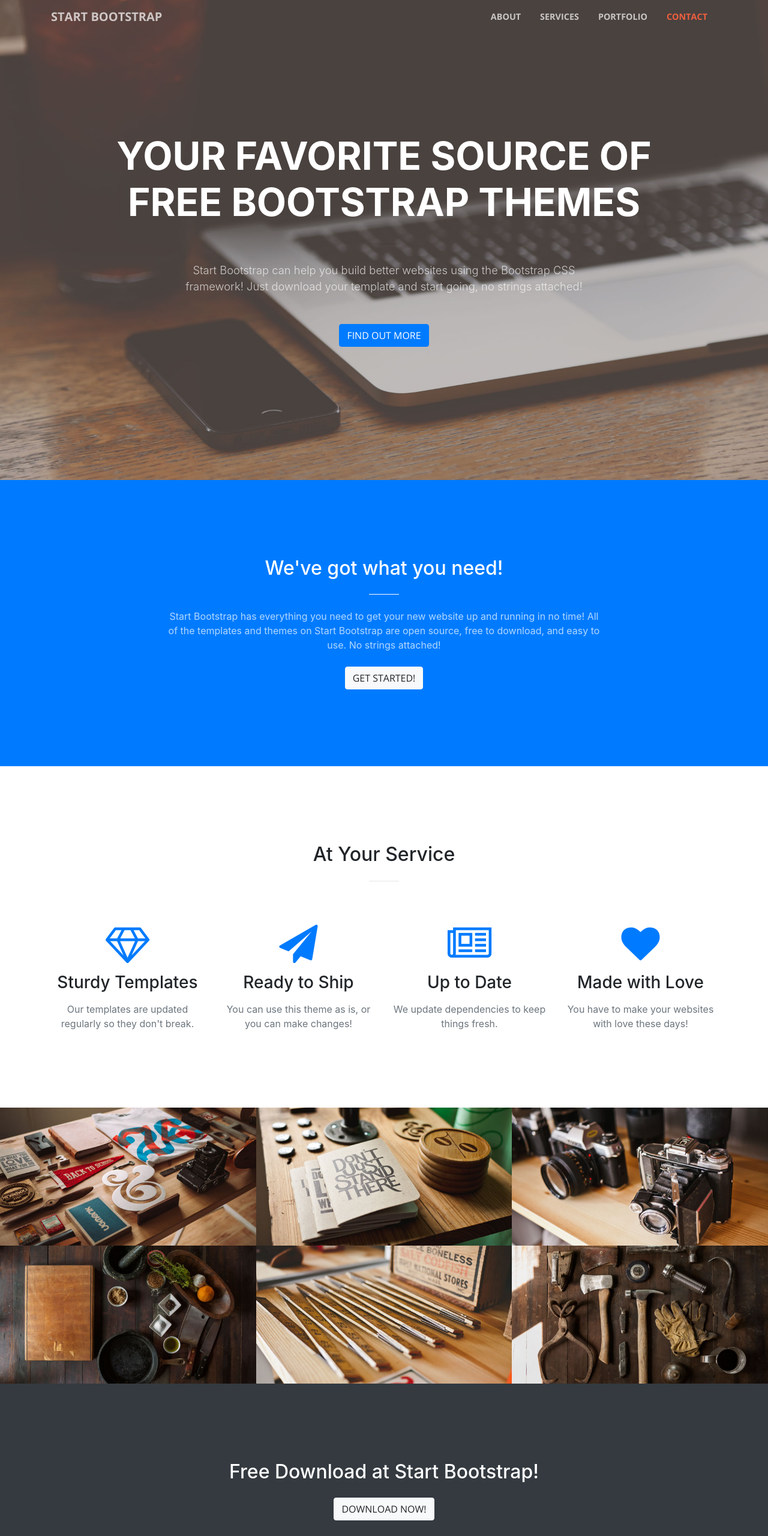
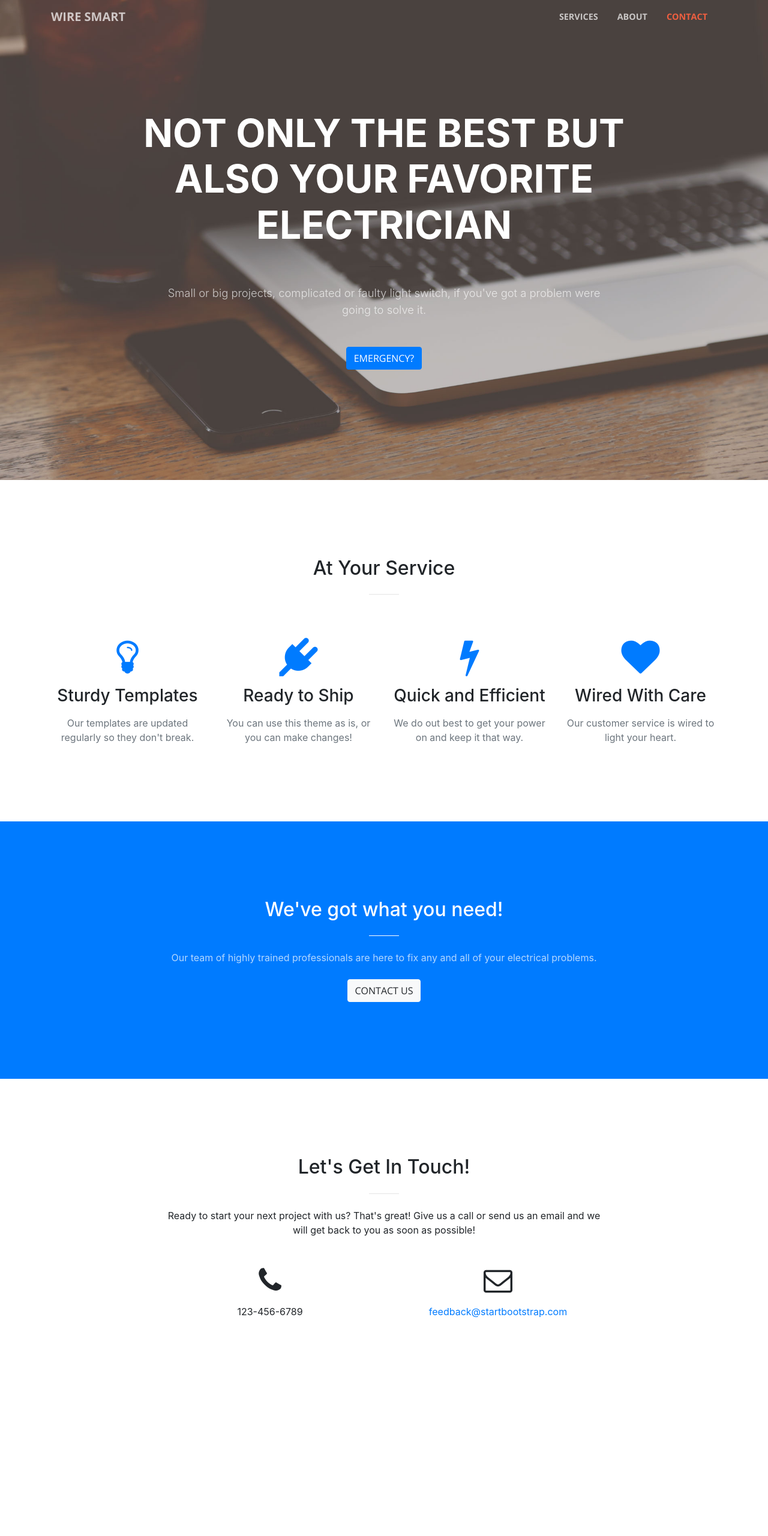
Before and after one commit to Andrewearls/wire-smart, a website with bundled scripts: page index.html in a window 1280 px wide. Shown: the top 2560 px of the page at 60% size. After the commit the page ends 2342 px from the top, so only its background shows below. Built offline with nearby package versions, Linux system fonts and the light colour scheme.

Commit message:
added content

```diff
--- a/index.html
+++ b/index.html
@@ -8,7 +8,7 @@
     <meta name="description" content="">
     <meta name="author" content="">
 
-    <title>Creative - Start Bootstrap Theme</title>
+    <title>Wire Smart</title>
 
     <!-- Bootstrap core CSS -->
     <link href="vendor/bootstrap/css/bootstrap.min.css" rel="stylesheet">
@@ -31,20 +31,17 @@
     <!-- Navigation -->
     <nav class="navbar navbar-expand-lg navbar-light fixed-top" id="mainNav">
       <div class="container">
-        <a class="navbar-brand js-scroll-trigger" href="#page-top">Start Bootstrap</a>
+        <a class="navbar-brand js-scroll-trigger" href="#page-top">Wire Smart</a>
         <button class="navbar-toggler navbar-toggler-right" type="button" data-toggle="collapse" data-target="#navbarResponsive" aria-controls="navbarResponsive" aria-expanded="false" aria-label="Toggle navigation">
           <span class="navbar-toggler-icon"></span>
         </button>
         <div class="collapse navbar-collapse" id="navbarResponsive">
           <ul class="navbar-nav ml-auto">
             <li class="nav-item">
-              <a class="nav-link js-scroll-trigger" href="#about">About</a>
-            </li>
-            <li class="nav-item">
               <a class="nav-link js-scroll-trigger" href="#services">Services</a>
             </li>
             <li class="nav-item">
-              <a class="nav-link js-scroll-trigger" href="#portfolio">Portfolio</a>
+              <a class="nav-link js-scroll-trigger" href="#about">About</a>
             </li>
             <li class="nav-item">
               <a class="nav-link js-scroll-trigger" href="#contact">Contact</a>
@@ -59,30 +56,17 @@
         <div class="row">
           <div class="col-lg-10 mx-auto">
             <h1 class="text-uppercase">
-              <strong>Your Favorite Source of Free Bootstrap Themes</strong>
+              <strong>Not Only The Best But Also Your Favorite Electrician</strong>
             </h1>
             <hr>
           </div>
           <div class="col-lg-8 mx-auto">
-            <p class="text-faded mb-5">Start Bootstrap can help you build better websites using the Bootstrap CSS framework! Just download your template and start going, no strings attached!</p>
-            <a class="btn btn-primary btn-xl js-scroll-trigger" href="#about">Find Out More</a>
+            <p class="text-faded mb-5">Small or big projects, complicated or faulty light switch, if you've got a problem were going to solve it.</p>
+            <a class="btn btn-primary btn-xl js-scroll-trigger" href="#contact">Emergency?</a>
           </div>
         </div>
       </div>
     </header>
-
-    <section class="bg-primary" id="about">
-      <div class="container">
-        <div class="row">
-          <div class="col-lg-8 mx-auto text-center">
-            <h2 class="section-heading text-white">We've got what you need!</h2>
-            <hr class="light my-4">
-            <p class="text-faded mb-4">Start Bootstrap has everything you need to get your new website up and running in no time! All of the templates and themes on Start Bootstrap are open source, free to download, and easy to use. No strings attached!</p>
-            <a class="btn btn-light btn-xl js-scroll-trigger" href="#services">Get Started!</a>
-          </div>
-        </div>
-      </div>
-    </section>
 
     <section id="services">
       <div class="container">
@@ -97,137 +81,46 @@
         <div class="row">
           <div class="col-lg-3 col-md-6 text-center">
             <div class="service-box mt-5 mx-auto">
-              <i class="fa fa-4x fa-diamond text-primary mb-3 sr-icons"></i>
+              <i class="fa fa-4x  fa-lightbulb-o text-primary mb-3 sr-icons"></i>
               <h3 class="mb-3">Sturdy Templates</h3>
               <p class="text-muted mb-0">Our templates are updated regularly so they don't break.</p>
             </div>
           </div>
           <div class="col-lg-3 col-md-6 text-center">
             <div class="service-box mt-5 mx-auto">
-              <i class="fa fa-4x fa-paper-plane text-primary mb-3 sr-icons"></i>
+              <i class="fa fa-4x fa-plug text-primary mb-3 sr-icons"></i>
               <h3 class="mb-3">Ready to Ship</h3>
               <p class="text-muted mb-0">You can use this theme as is, or you can make changes!</p>
             </div>
           </div>
           <div class="col-lg-3 col-md-6 text-center">
             <div class="service-box mt-5 mx-auto">
-              <i class="fa fa-4x fa-newspaper-o text-primary mb-3 sr-icons"></i>
-              <h3 class="mb-3">Up to Date</h3>
-              <p class="text-muted mb-0">We update dependencies to keep things fresh.</p>
+              <i class="fa fa-4x fa-bolt text-primary mb-3 sr-icons"></i>
+              <h3 class="mb-3">Quick and Efficient</h3>
+              <p class="text-muted mb-0">We do out best to get your  power on and keep it that way.</p>
             </div>
           </div>
           <div class="col-lg-3 col-md-6 text-center">
             <div class="service-box mt-5 mx-auto">
               <i class="fa fa-4x fa-heart text-primary mb-3 sr-icons"></i>
-              <h3 class="mb-3">Made with Love</h3>
-              <p class="text-muted mb-0">You have to make your websites with love these days!</p>
+              <h3 class="mb-3">Wired With Care</h3>
+              <p class="text-muted mb-0">Our customer service is wired to light your heart.</p>
             </div>
           </div>
         </div>
       </div>
     </section>
 
-    <section class="p-0" id="portfolio">
-      <div class="container-fluid p-0">
-        <div class="row no-gutters popup-gallery">
-          <div class="col-lg-4 col-sm-6">
-            <a class="portfolio-box" href="img/portfolio/fullsize/1.jpg">
-              <img class="img-fluid" src="img/portfolio/thumbnails/1.jpg" alt="">
-              <div class="portfolio-box-caption">
-                <div class="portfolio-box-caption-content">
-                  <div class="project-category text-faded">
-                    Category
-                  </div>
-                  <div class="project-name">
-                    Project Name
-                  </div>
-                </div>
-              </div>
-            </a>
-          </div>
-          <div class="col-lg-4 col-sm-6">
-            <a class="portfolio-box" href="img/portfolio/fullsize/2.jpg">
-              <img class="img-fluid" src="img/portfolio/thumbnails/2.jpg" alt="">
-              <div class="portfolio-box-caption">
-                <div class="portfolio-box-caption-content">
-                  <div class="project-category text-faded">
-                    Category
-                  </div>
-                  <div class="project-name">
-                    Project Name
-                  </div>
-                </div>
-              </div>
-            </a>
-          </div>
-          <div class="col-lg-4 col-sm-6">
-            <a class="portfolio-box" href="img/portfolio/fullsize/3.jpg">
-              <img class="img-fluid" src="img/portfolio/thumbnails/3.jpg" alt="">
-              <div class="portfolio-box-caption">
-                <div class="portfolio-box-caption-content">
-                  <div class="project-category text-faded">
-                    Category
-                  </div>
-                  <div class="project-name">
-                    Project Name
-                  </div>
-                </div>
-              </div>
-            </a>
-          </div>
-          <div class="col-lg-4 col-sm-6">
-            <a class="portfolio-box" href="img/portfolio/fullsize/4.jpg">
-              <img class="img-fluid" src="img/portfolio/thumbnails/4.jpg" alt="">
-              <div class="portfolio-box-caption">
-                <div class="portfolio-box-caption-content">
-                  <div class="project-category text-faded">
-                    Category
-                  </div>
-                  <div class="project-name">
-                    Project Name
-                  </div>
-                </div>
-              </div>
-            </a>
-          </div>
-          <div class="col-lg-4 col-sm-6">
-            <a class="portfolio-box" href="img/portfolio/fullsize/5.jpg">
-              <img class="img-fluid" src="img/portfolio/thumbnails/5.jpg" alt="">
-              <div class="portfolio-box-caption">
-                <div class="portfolio-box-caption-content">
-                  <div class="project-category text-faded">
-                    Category
-                  </div>
-                  <div class="project-name">
-                    Project Name
-                  </div>
-                </div>
-              </div>
-            </a>
-          </div>
-          <div class="col-lg-4 col-sm-6">
-            <a class="portfolio-box" href="img/portfolio/fullsize/6.jpg">
-              <img class="img-fluid" src="img/portfolio/thumbnails/6.jpg" alt="">
-              <div class="portfolio-box-caption">
-                <div class="portfolio-box-caption-content">
-                  <div class="project-category text-faded">
-                    Category
-                  </div>
-                  <div class="project-name">
-                    Project Name
-                  </div>
-                </div>
-              </div>
-            </a>
+    <section class="bg-primary" id="about">
+      <div class="container">
+        <div class="row">
+          <div class="col-lg-8 mx-auto text-center">
+            <h2 class="section-heading text-white">We've got what you need!</h2>
+            <hr class="light my-4">
+            <p class="text-faded mb-4">Our team of highly trained professionals are here to fix any and all of your electrical problems.</p>
+            <a class="btn btn-light btn-xl js-scroll-trigger" href="#contact">Contact us</a>
           </div>
         </div>
-      </div>
-    </section>
-
-    <section class="bg-dark text-white">
-      <div class="container text-center">
-        <h2 class="mb-4">Free Download at Start Bootstrap!</h2>
-        <a class="btn btn-light btn-xl sr-button" href="http://startbootstrap.com/template-overviews/creative/">Download Now!</a>
       </div>
     </section>
 
```
